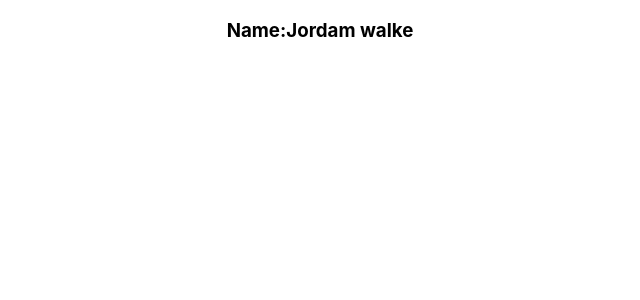
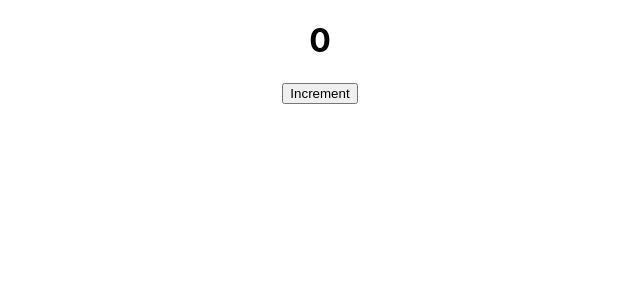
Before and after one commit to swapnilranmale2003/react-practicals, a React (Create React App) app in the folder practiseset1/: page / in a window 1280 px wide. Shown: the top 300 px of the page, without its empty margins (320-960 px from the left). Built offline with nearby package versions, Linux system fonts and the light colour scheme.

Commit message:
try,catch error

```diff
--- a/practiseset1/src/components/Person.jsx
+++ b/practiseset1/src/components/Person.jsx
@@ -3,11 +3,22 @@ import React,{Component} from "react";
 class Person extends Component{
     constructor(props){
         super(props);
+        this.state={
+            num:0
+        }
     }
        render(){
+        if(this.state.num==5){
+            throw new Error("My custom error");
+        }
+        const handleClick = ()=>{
+            this.setState({num:this.state.num+1})
+        }
         return(
             <div>
-                <h3>Name:{this.props.name}</h3>
+                {/* <h3>Name:{this.props.name}</h3>  */}
+                <h1>{this.state.num}</h1>
+                <button onClick={handleClick}>Increment</button>
             </div>
         )
     }
```
